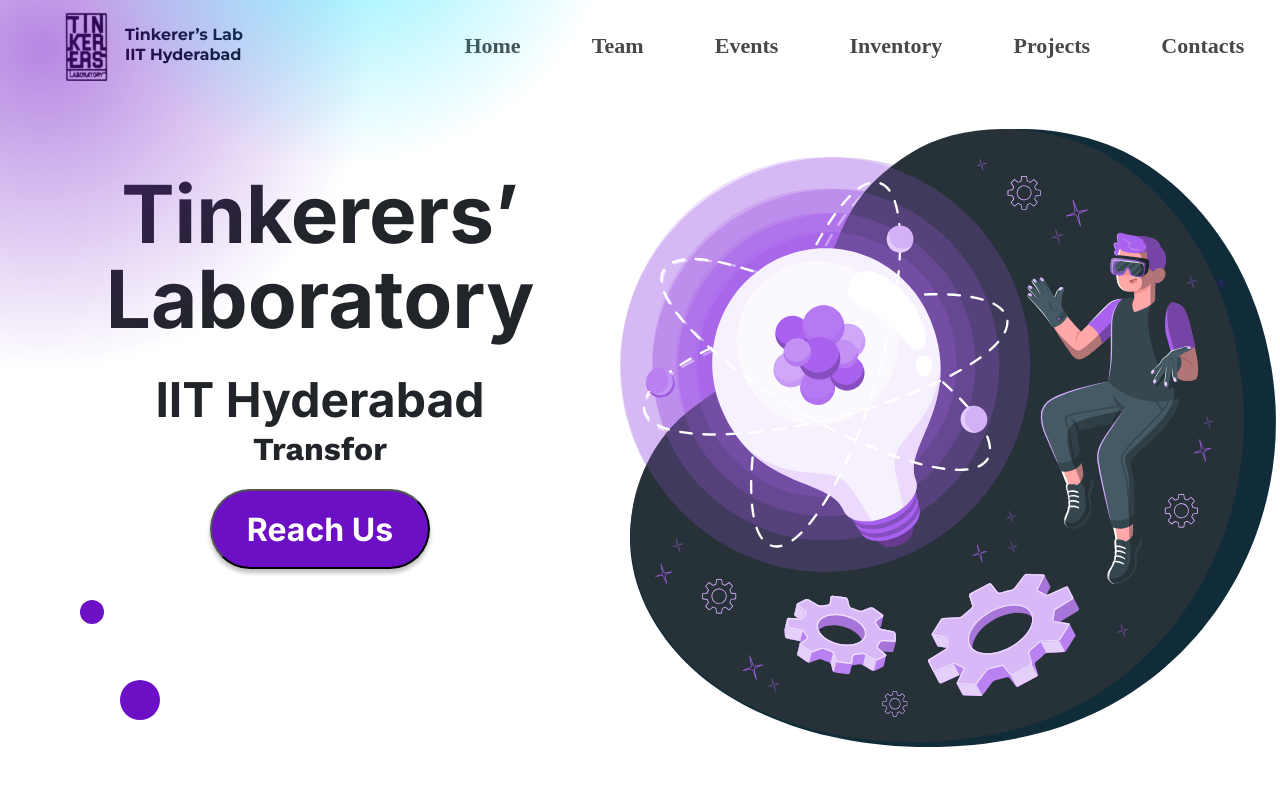
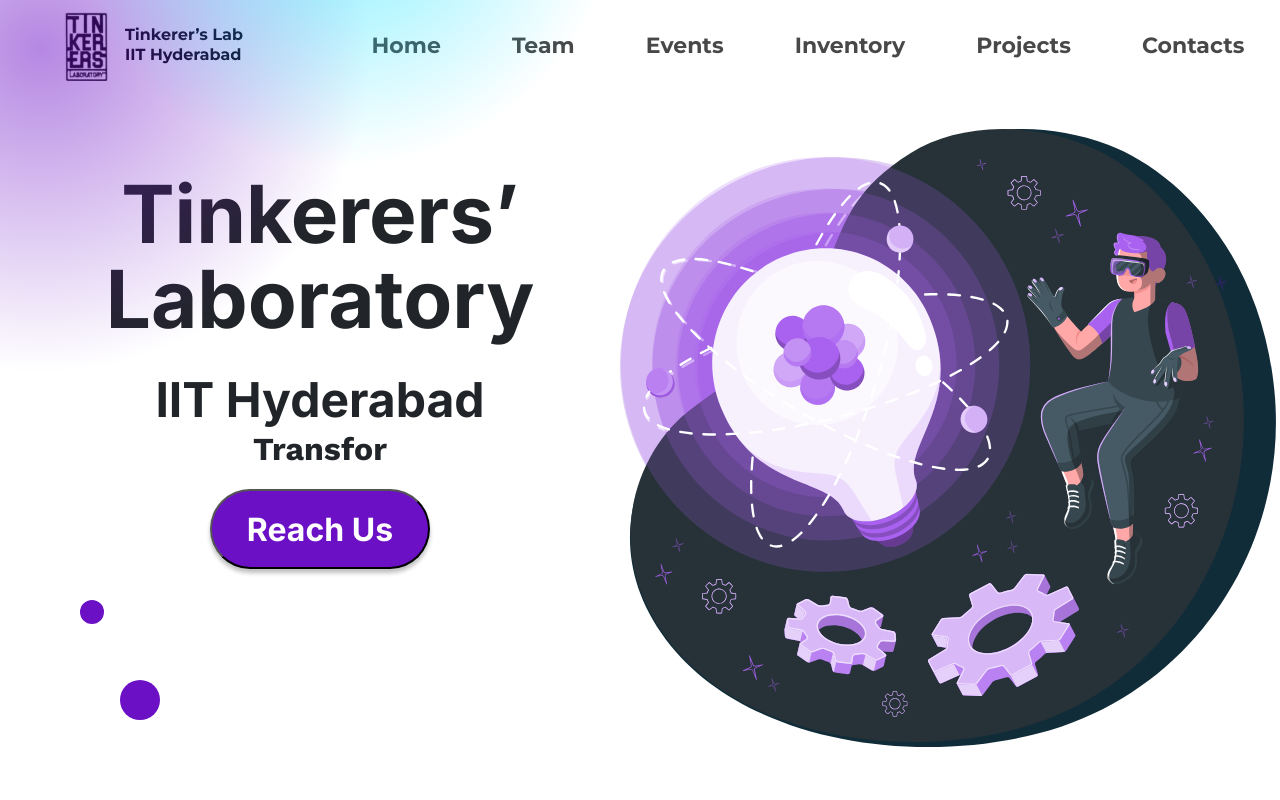
Before and after one commit to TinkerersLabIITH/TLweb, a React (Vite) app: page / in a window 1280 px wide. Shown: the top 800 px of the page. Built offline with nearby package versions, Linux system fonts and the light colour scheme.

Commit message:
fixed font issue'

```diff
--- a/index.html
+++ b/index.html
@@ -11,7 +11,11 @@
   <link
     href="https://fonts.googleapis.com/css2?family=Inter:wght@300;400;500;600;700&family=Work+Sans:wght@300;400;700;900&display=swap"
     rel="stylesheet">
-    <link rel="stylesheet" href="https://cdnjs.cloudflare.com/ajax/libs/font-awesome/5.15.3/css/all.min.css" integrity="sha512-..." crossorigin="anonymous" />
+  <link
+    href="https://fonts.googleapis.com/css2?family=Montserrat:ital,wght@0,100;0,200;0,300;0,400;0,500;0,600;0,700;0,800;0,900;1,100;1,200;1,300;1,400;1,500;1,600;1,700;1,800;1,900&display=swap"
+    rel="stylesheet">
+  <link rel="stylesheet" href="https://cdnjs.cloudflare.com/ajax/libs/font-awesome/5.15.3/css/all.min.css"
+    integrity="sha512-..." crossorigin="anonymous" />
 
 </head>
 
--- a/src/components/Navbar.jsx
+++ b/src/components/Navbar.jsx
@@ -134,7 +134,7 @@
   a {
     font-family: "Montserrat";
     font-style: normal;
-    font-weight: bolder;
+    font-weight: 700;
     font-size: 22px;
     line-height: 20px;
     display: flex;
```
